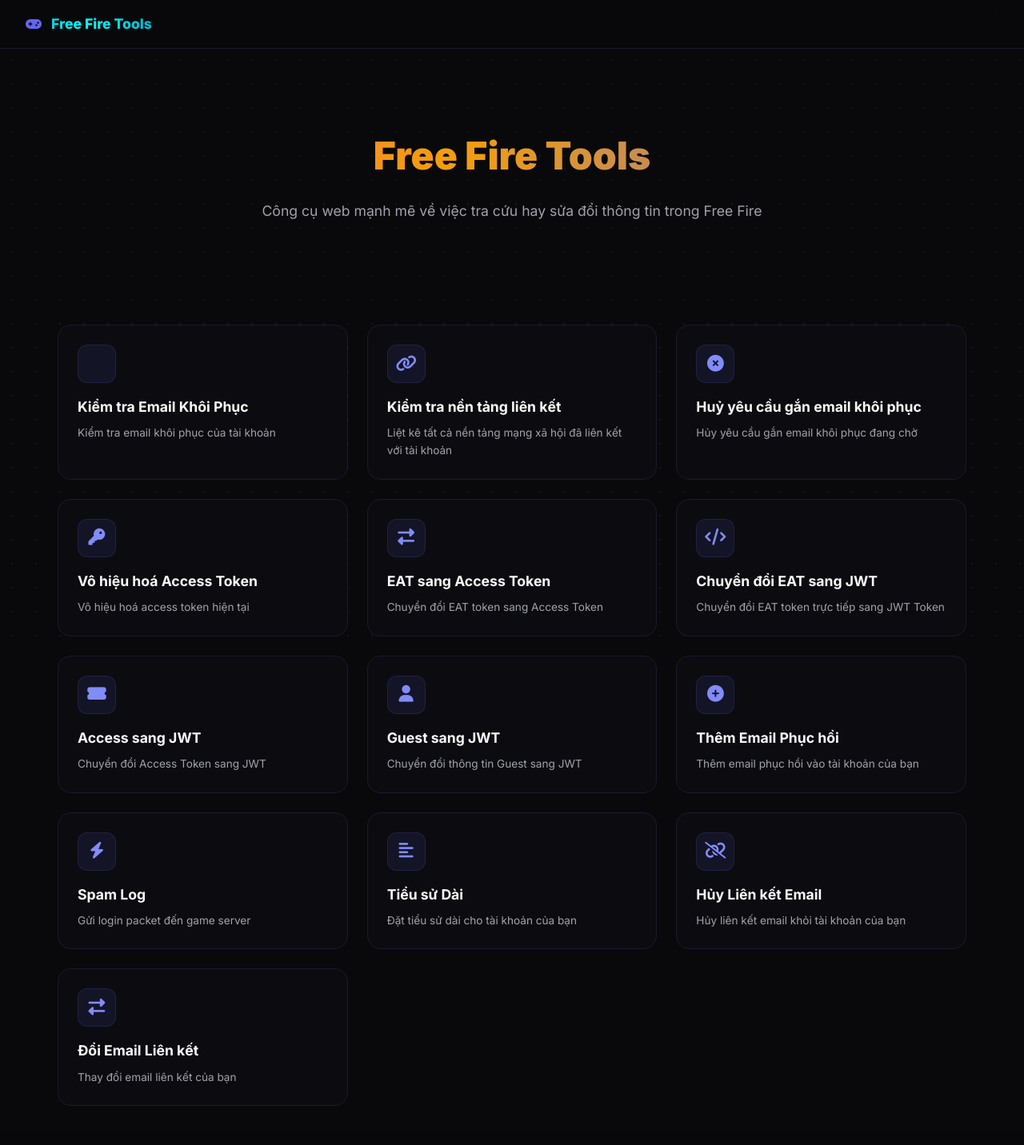
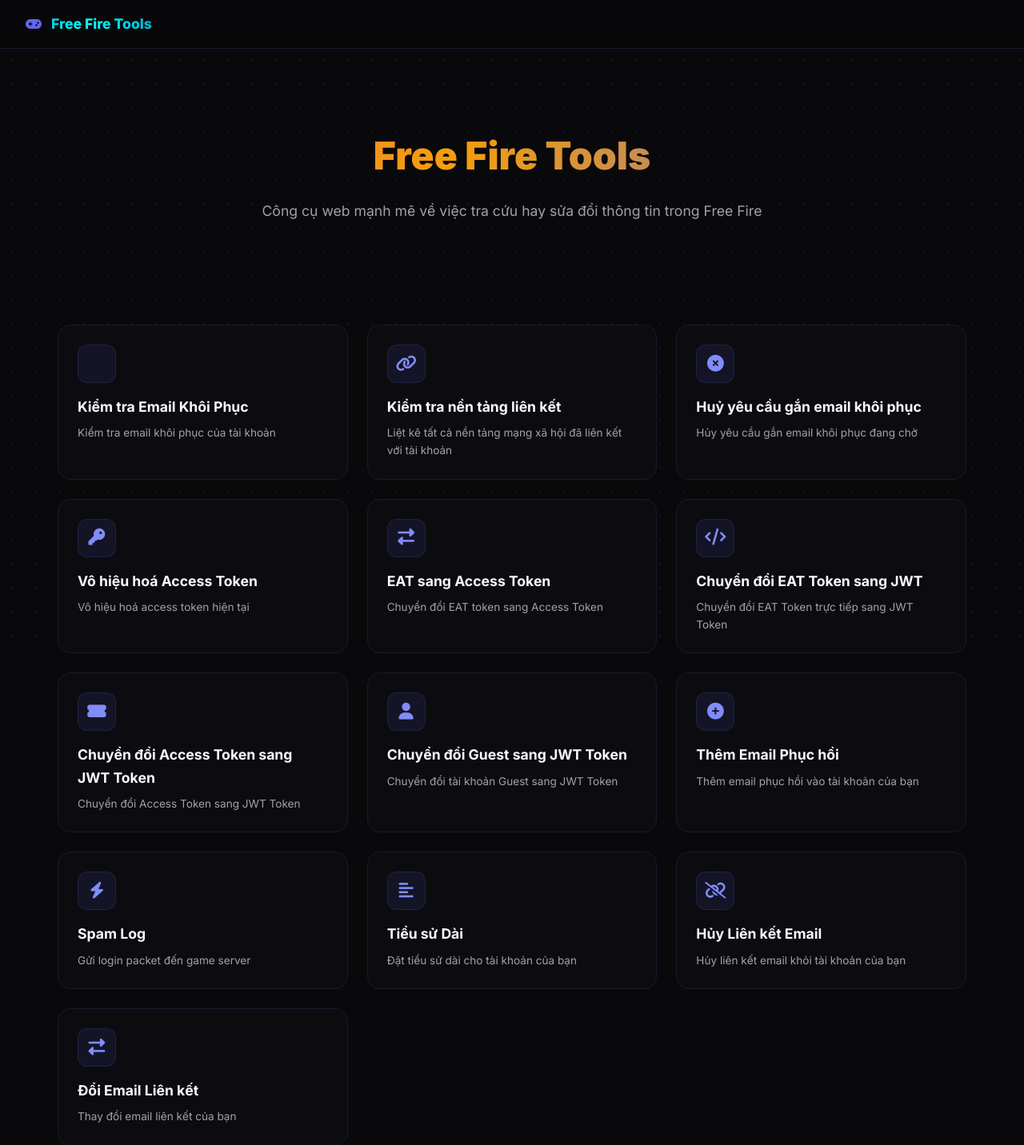
Before and after one commit to plongdevs/FreeFireTools, a Flask app: page / in a window 1280 px wide. Shown: the top 1432 px of the page at 80% size. Before the commit the page ends 1383 px from the top, so only its background shows below. Run offline with Flask 3, Linux system fonts and the light colour scheme.

Commit message:
Fix long bio error - add missing helper functions

```diff
--- a/app.py
+++ b/app.py
@@ -200,6 +200,19 @@ def parse_duration(duration_str: str) -> int:
         else:
             total += int(part)
     return total
+
+def _varint(v):
+    r = bytearray()
+    while v > 0x7F:
+        r.append((v & 0x7F) | 0x80); v >>= 7
+    r.append(v); return bytes(r)
+
+def _int_field(f, v):
+    return _varint((f << 3) | 0) + _varint(v)
+
+def _str_field(f, v):
+    if isinstance(v, str): v = v.encode()
+    return _varint((f << 3) | 2) + _varint(len(v)) + v
 
 def save_task(task_id, task_data):
     """Save task to tasks.json"""
--- a/templates/index.html
+++ b/templates/index.html
@@ -474,20 +474,20 @@
 
             <div class="tool-card" onclick="openModal('eat-to-jwt')">
                 <div class="tool-icon"><i class="fas fa-code"></i></div>
-                <h3>Chuyển đổi EAT sang JWT</h3>
-                <p>Chuyển đổi EAT token trực tiếp sang JWT Token</p>
+                <h3>Chuyển đổi EAT Token sang JWT</h3>
+                <p>Chuyển đổi EAT Token trực tiếp sang JWT Token</p>
             </div>
 
             <div class="tool-card" onclick="openModal('access-to-jwt')">
                 <div class="tool-icon"><i class="fas fa-ticket-alt"></i></div>
-                <h3>Access sang JWT</h3>
-                <p>Chuyển đổi Access Token sang JWT</p>
+                <h3>Chuyển đổi Access Token sang JWT Token</h3>
+                <p>Chuyển đổi Access Token sang JWT Token</p>
             </div>
 
             <div class="tool-card" onclick="openModal('guest-to-jwt')">
                 <div class="tool-icon"><i class="fas fa-user"></i></div>
-                <h3>Guest sang JWT</h3>
-                <p>Chuyển đổi thông tin Guest sang JWT</p>
+                <h3>Chuyển đổi Guest sang JWT Token</h3>
+                <p>Chuyển đổi tài khoản Guest sang JWT Token</p>
             </div>
 
             <div class="tool-card" onclick="openModal('add-recovery')">
```
